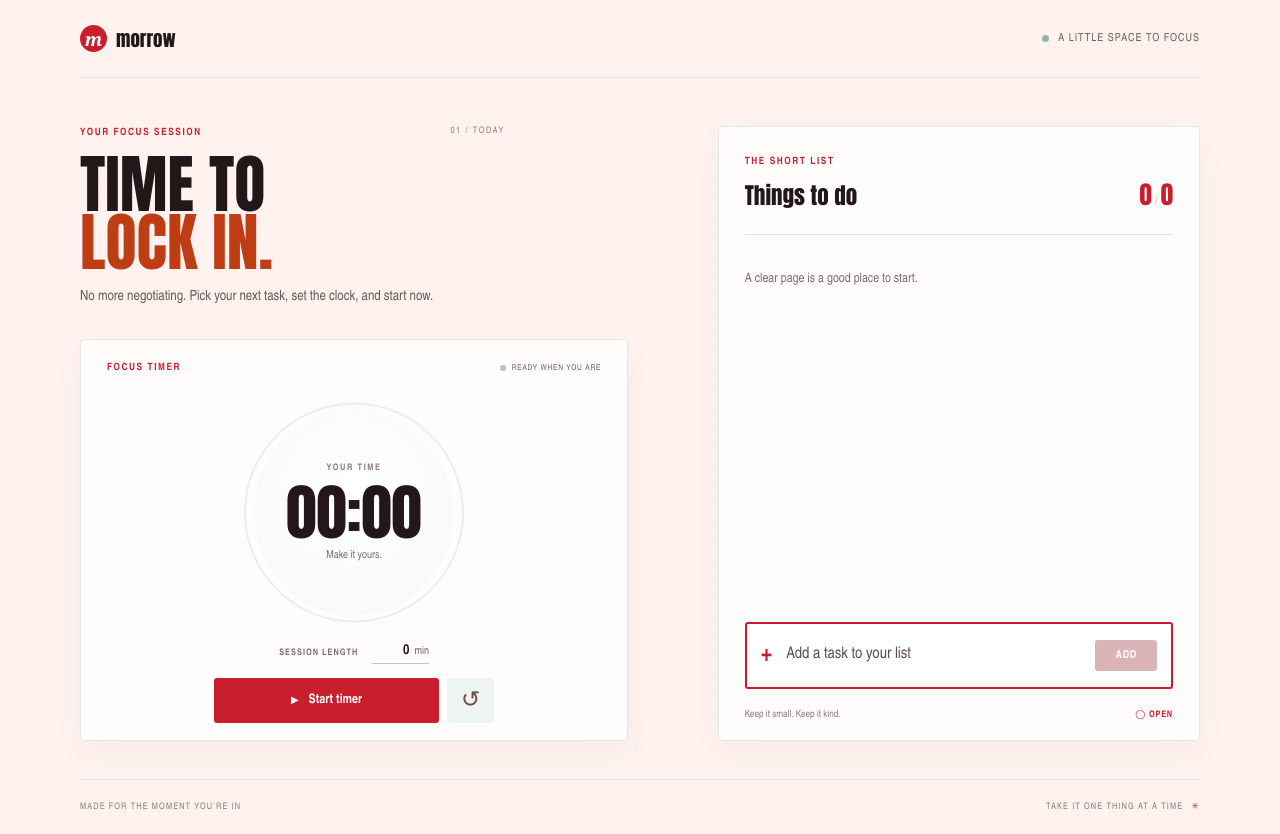
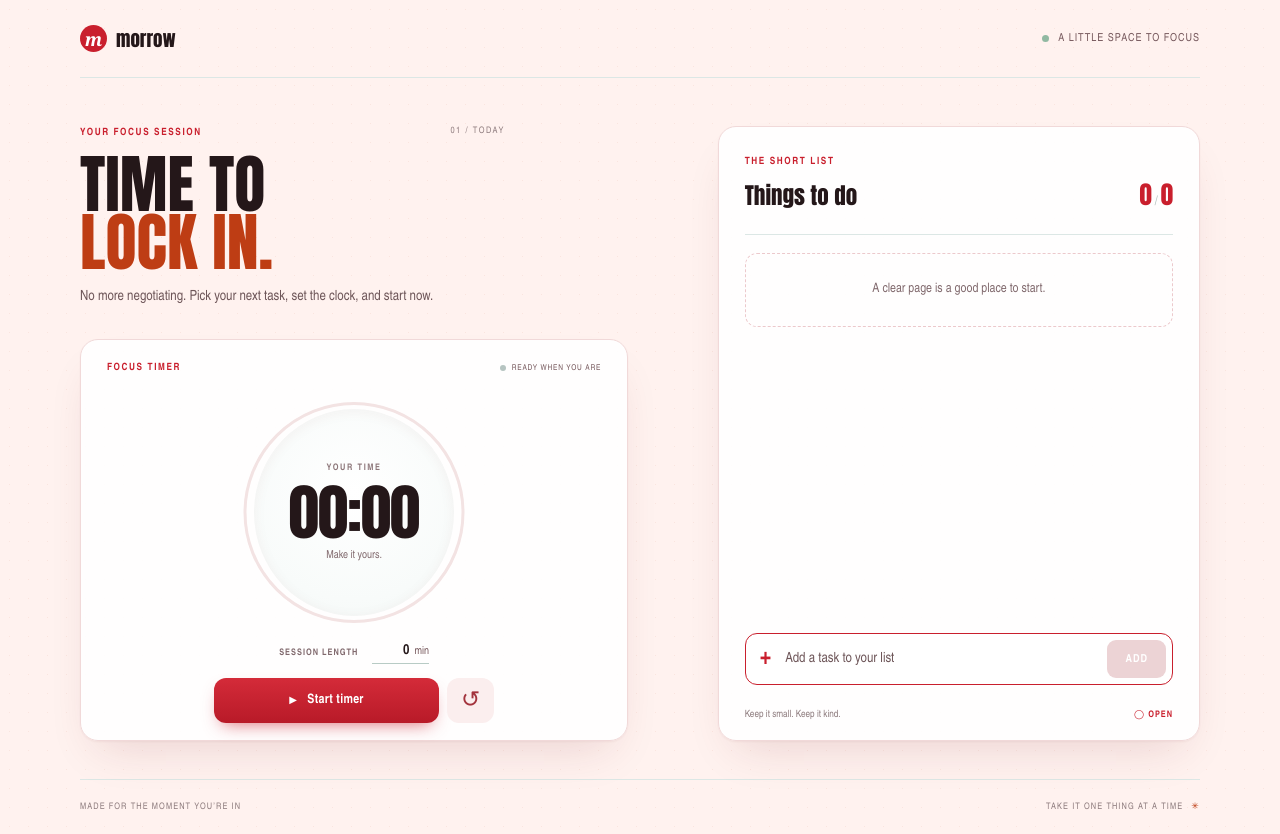
Before and after one commit to AngelAnel/MalfunctionHackathon-TeamHigh-5, a React (Vite) app in the folder frontend/: page / in a window 1280 px wide. Built offline with nearby package versions, Linux system fonts and the light colour scheme.

Commit message:
UI tweak

```diff
--- a/frontend/src/App.css
+++ b/frontend/src/App.css
@@ -11,6 +11,28 @@
   flex-direction: column;
 }
 
+::selection {
+  background: rgba(201, 31, 45, 0.18);
+}
+
+/* ---------- animations ---------- */
+@keyframes rise {
+  from { opacity: 0; transform: translateY(14px); }
+  to   { opacity: 1; transform: translateY(0); }
+}
+
+@keyframes livePulse {
+  0%, 100% { box-shadow: 0 0 0 3px rgba(190, 61, 20, 0.15); }
+  50%      { box-shadow: 0 0 0 7px rgba(190, 61, 20, 0.05); }
+}
+
+@keyframes pop {
+  0%   { transform: scale(0.7); }
+  60%  { transform: scale(1.18); }
+  100% { transform: scale(1); }
+}
+
+/* ---------- top bar ---------- */
 .topbar {
   height: 78px;
   flex: 0 0 78px;
@@ -63,6 +85,7 @@
   background: #91b9a2;
 }
 
+/* ---------- layout ---------- */
 .dashboard {
   display: grid;
   grid-template-columns: minmax(0, 1fr) minmax(340px, 0.88fr);
@@ -77,6 +100,7 @@
 .intro {
   align-self: end;
   padding-bottom: 7px;
+  animation: rise 0.55s ease backwards;
 }
 
 .eyebrow,
@@ -127,13 +151,16 @@
   line-height: 1.7;
 }
 
+/* ---------- panels ---------- */
 .timer-panel,
 .tasks-panel {
   position: relative;
-  border: 1px solid #dfe9e7;
-  border-radius: 5px;
-  background: rgba(255, 255, 255, 0.83);
-  box-shadow: 0 12px 35px rgba(37, 71, 66, 0.045);
+  border: 1px solid #f1d9d9;
+  border-radius: 18px;
+  background: rgba(255, 255, 255, 0.92);
+  box-shadow:
+    0 1px 2px rgba(120, 30, 40, 0.05),
+    0 22px 44px -18px rgba(120, 30, 40, 0.16);
 }
 
 .timer-panel {
@@ -143,11 +170,14 @@
   flex-direction: column;
   align-items: center;
   padding: 21px 26px 17px;
+  animation: rise 0.55s 0.08s ease backwards;
 }
 
-.timer-panel.is-running {
-  border-color: #d6dfdc;
-  background: #e8edeb;
+.timer-panel.is-running,
+.tasks-panel.is-running {
+  border-color: #d9d3d2;
+  background: #ece9e8;
+  box-shadow: none;
 }
 
 .timer-panel.is-running .timer-heading,
@@ -179,9 +209,10 @@
 
 .session-state.is-live .state-dot {
   background: var(--coral);
-  box-shadow: 0 0 0 3px rgba(218, 118, 95, 0.13);
+  animation: livePulse 1.6s infinite;
 }
 
+/* ---------- clock ---------- */
 .clock-wrap {
   position: relative;
   width: min(240px, 64vw);
@@ -198,11 +229,11 @@
 .clock-track,
 .clock-arc {
   fill: none;
-  stroke-width: 2;
+  stroke-width: 3;
 }
 
 .clock-track {
-  stroke: #e8efed;
+  stroke: #f3e3e3;
 }
 
 .clock-arc {
@@ -210,6 +241,7 @@
   stroke-linecap: round;
   stroke-dasharray: 684.86;
   transition: stroke-dashoffset 0.5s linear;
+  filter: drop-shadow(0 0 5px rgba(201, 31, 45, 0.3));
 }
 
 .clock-face {
@@ -221,6 +253,7 @@
   justify-content: center;
   border-radius: 50%;
   background: radial-gradient(circle at 50% 40%, #ffffff 0, #f8fbfa 68%, #f2f7f5 100%);
+  box-shadow: inset 0 2px 14px rgba(120, 30, 40, 0.05);
 }
 
 .clock-caption {
@@ -236,6 +269,7 @@
   font-family: var(--display);
   font-size: clamp(48px, 6vw, 61px);
   font-variant-numeric: tabular-nums;
+  letter-spacing: -1px;
   line-height: 1.2;
 }
 
@@ -244,6 +278,7 @@
   font-size: 11px;
 }
 
+/* ---------- session length ---------- */
 .duration-control {
   display: flex;
   align-items: center;
@@ -286,6 +321,7 @@
   appearance: none;
 }
 
+/* ---------- timer buttons ---------- */
 .timer-actions {
   width: min(280px, 100%);
   display: flex;
@@ -296,9 +332,9 @@
 .reset-button {
   min-height: 45px;
   border: 0;
-  border-radius: 3px;
+  border-radius: 12px;
   cursor: pointer;
-  transition: background-color 160ms ease, transform 160ms ease;
+  transition: transform 0.15s ease, box-shadow 0.15s ease, background 0.15s ease;
 }
 
 .start-button {
@@ -307,18 +343,26 @@
   align-items: center;
   justify-content: center;
   gap: 10px;
-  background: var(--teal);
+  background: linear-gradient(180deg, #d42b39, #b81a28);
+  box-shadow: 0 8px 18px -8px rgba(201, 31, 45, 0.7);
   color: white;
-  font: 600 13px var(--sans);
+  font: 700 13px var(--sans);
+  letter-spacing: 0.02em;
 }
 
-.start-button:hover {
-  background: #105f54;
-  transform: translateY(-1px);
+.start-button:hover:not(:disabled) {
+  background: linear-gradient(180deg, #dc3341, #c01f2d);
+  box-shadow: 0 12px 22px -8px rgba(201, 31, 45, 0.75);
+  transform: translateY(-2px);
+}
+
+.start-button:active:not(:disabled) {
+  transform: translateY(0);
 }
 
 .start-button:disabled {
-  background: #8daba4;
+  background: #b9b3b3;
+  box-shadow: none;
   cursor: not-allowed;
 }
 
@@ -333,15 +377,17 @@
 
 .reset-button {
   width: 47px;
-  background: #edf4f2;
-  color: #74494e;
+  background: #fbeeee;
+  color: #a3333d;
   font-size: 23px;
 }
 
 .reset-button:hover {
-  background: #e3eeeb;
+  background: #f6dede;
+  transform: rotate(-30deg);
 }
 
+/* ---------- notice ---------- */
 .notice {
   width: min(280px, 100%);
   display: flex;
@@ -351,7 +397,8 @@
   margin-top: 10px;
   padding: 9px 10px;
   border-left: 2px solid var(--coral);
-  background: #fff5f1;
+  border-radius: 8px;
+  background: #fff3ef;
   color: #6c3e36;
   font-size: 11px;
   text-align: left;
@@ -366,6 +413,13 @@
   font-size: 17px;
 }
 
+.timer-footnote {
+  margin: 9px 0 0;
+  color: #8d7b7d;
+  font-size: 10px;
+}
+
+/* ---------- reminder dialog (kept from your original) ---------- */
 .reminder-dialog {
   width: min(440px, calc(100vw - 32px));
   max-width: none;
@@ -432,22 +486,7 @@
   outline-offset: 3px;
 }
 
-@media (max-width: 480px) {
-  .reminder-dialog-content {
-    padding: 26px 22px;
-  }
-
-  .reminder-dialog h2 {
-    font-size: 30px;
-  }
-}
-
-.timer-footnote {
-  margin: 9px 0 0;
-  color: #8d7b7d;
-  font-size: 10px;
-}
-
+/* ---------- tasks panel ---------- */
 .tasks-panel {
   grid-column: 2;
   grid-row: 1 / span 2;
@@ -456,11 +495,7 @@
   flex-direction: column;
   margin-top: 0;
   padding: 25px 26px 19px;
-}
-
-.tasks-panel.is-running {
-  border-color: #d6dfdc;
-  background: #e8edeb;
+  animation: rise 0.55s 0.16s ease backwards;
 }
 
 .tasks-panel.is-running .tasks-heading,
@@ -507,12 +542,23 @@
 
 .task-row {
   position: relative;
-  min-height: 61px;
+  min-height: 58px;
   display: flex;
   align-items: center;
   gap: 12px;
-  border-bottom: 1px solid #e8efed;
-  cursor: pointer;
+  padding: 0 8px;
+  border-bottom: 1px solid #f4e4e4;
+  border-radius: 10px;
+  cursor: default;
+  transition: background 0.15s ease;
+}
+
+.task-row:hover {
+  background: rgba(201, 31, 45, 0.04);
+}
+
+.task-row.is-done {
+  opacity: 0.7;
 }
 
 .task-row input {
@@ -521,31 +567,27 @@
   height: 22px;
   margin: 0;
   opacity: 0;
-  cursor: pointer;
+  pointer-events: none;
 }
 
 .custom-check {
-  width: 19px;
-  height: 19px;
+  width: 22px;
+  height: 22px;
   display: grid;
-  flex: 0 0 19px;
+  flex: 0 0 22px;
   place-items: center;
-  border: 1px solid #bdceca;
+  border: 1.5px solid #d9b9bc;
   border-radius: 50%;
   color: transparent;
-  font-size: 11px;
+  font-size: 12px;
   transition: background-color 140ms ease, border-color 140ms ease;
-}
-
-.task-row input:focus-visible + .custom-check {
-  outline: 2px solid var(--coral);
-  outline-offset: 3px;
 }
 
 .task-row input:checked + .custom-check {
   border-color: var(--teal);
   background: var(--teal);
   color: white;
+  animation: pop 0.3s ease;
 }
 
 .task-title {
@@ -553,7 +595,8 @@
   min-width: 0;
   overflow-wrap: anywhere;
   color: #463236;
-  font-size: 13px;
+  font-size: 14px;
+  font-weight: 500;
   line-height: 1.45;
 }
 
@@ -572,14 +615,26 @@
 
 .task-row button {
   white-space: nowrap;
+  transition: transform 0.15s ease, filter 0.15s ease, box-shadow 0.15s ease;
+}
+
+.task-row button:hover {
+  transform: translateY(-1px);
+  filter: brightness(1.08);
+  box-shadow: 0 6px 12px -6px rgba(201, 31, 45, 0.6);
 }
 
 .empty-tasks {
-  padding: 24px 0;
+  margin: 18px 0;
+  padding: 28px 16px;
+  border: 1.5px dashed #ecc9cc;
+  border-radius: 12px;
   color: #80696d;
   font-size: 13px;
+  text-align: center;
 }
 
+/* ---------- add task ---------- */
 .add-task-form {
   display: flex;
   align-items: center;
@@ -588,13 +643,14 @@
   margin-top: 14px;
   padding: 0 6px 0 14px;
   border: 1.5px solid var(--teal);
-  border-radius: 3px;
+  border-radius: 12px;
   background: #fff;
   color: var(--teal);
+  transition: box-shadow 0.15s ease;
 }
 
 .add-task-form:focus-within {
-  box-shadow: 0 0 0 3px rgba(201, 31, 45, 0.15);
+  box-shadow: 0 0 0 4px rgba(201, 31, 45, 0.12);
 }
 
 .add-task-form > span {
@@ -623,7 +679,7 @@
   margin: 6px 0;
   padding: 0 18px;
   border: 0;
-  border-radius: 3px;
+  border-radius: 9px;
   background: var(--teal);
   color: #fff;
   cursor: pointer;
@@ -633,17 +689,19 @@
 }
 
 .add-task-form button:disabled {
-  background: #e3c6c9;
+  background: #ecd3d5;
   color: #fff;
   cursor: not-allowed;
 }
 
+/* ---------- footers ---------- */
 .tasks-footer {
   display: flex;
   align-items: center;
   justify-content: space-between;
   gap: 12px;
   margin-top: 20px;
+  padding-top: 4px;
   color: #8d7b7d;
   font-size: 10px;
 }
@@ -653,7 +711,7 @@
   color: var(--teal);
   font-size: 9px;
   font-weight: 700;
-  letter-spacing: 0.8px;
+  letter-spacing: 1px;
 }
 
 .page-footer {
@@ -678,6 +736,7 @@ input:focus-visible {
   outline-offset: 3px;
 }
 
+/* ---------- responsive ---------- */
 @media (min-width: 1000px) and (min-height: 800px) {
   .dashboard {
     align-content: center;
@@ -741,57 +800,22 @@ input:focus-visible {
   }
 }
 
+@media (max-width: 480px) {
+  .reminder-dialog-content {
+    padding: 26px 22px;
+  }
+
+  .reminder-dialog h2 {
+    font-size: 30px;
+  }
+}
+
 @media (prefers-reduced-motion: reduce) {
   *,
   *::before,
   *::after {
+    animation-duration: 0.01ms !important;
     scroll-behavior: auto !important;
     transition-duration: 0.01ms !important;
   }
 }
-
-.tasks-panel .add-task-form {
-  display: flex;
-  align-items: center;
-  gap: 12px;
-  margin-top: 16px;
-  padding: 10px 14px;
-  background: #fff;
-  border: 2px solid #c81e2b;
-}
-.tasks-panel .add-task-form:focus-within {
-  box-shadow: 0 0 0 3px rgba(200, 30, 43, 0.18);
-}
-.tasks-panel .add-task-form > span {
-  color: #c81e2b;
-  font-size: 24px;
-  font-weight: 700;
-  line-height: 1;
-}
-.tasks-panel .add-task-form input {
-  flex: 1;
-  border: none;
-  outline: none;
-  background: transparent;
-  color: #1a1112;
-  font-size: 16px;
-  font-weight: 500;
-}
-.tasks-panel .add-task-form input::placeholder {
-  color: #5c4a4c;
-  opacity: 1;
-}
-.tasks-panel .add-task-form button {
-  padding: 9px 20px;
-  border: none;
-  background: #c81e2b;
-  color: #fff;
-  font-weight: 700;
-  letter-spacing: 0.06em;
-  text-transform: uppercase;
-  cursor: pointer;
-}
-.tasks-panel .add-task-form button:disabled {
-  background: #d9b3b6;
-  cursor: not-allowed;
-}
```
